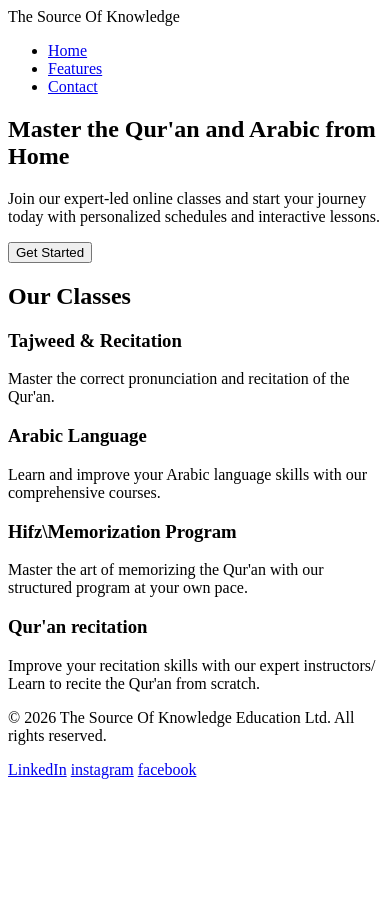
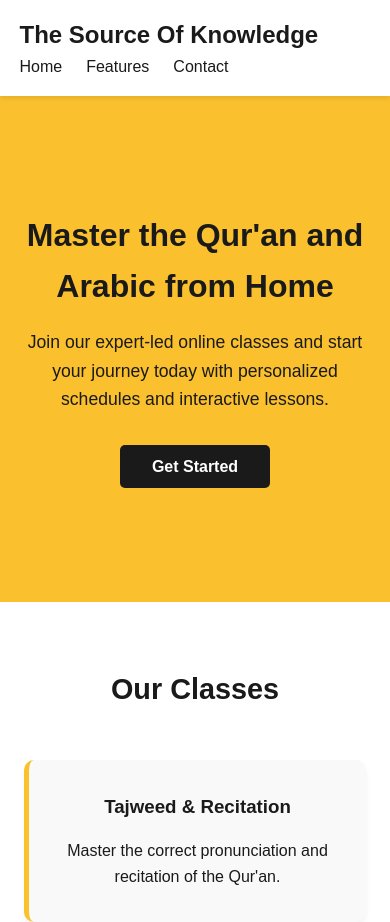
Before and after one commit to afeezabdullahiakorede/Codveda-Internship-Task-1, a plain HTML site: page index.html in a window 390 px wide. Shown: the top 922 px of the page. Before the commit the page ends 844 px from the top, so only its background shows below. Drawn offline with Linux system fonts and the light colour scheme.

Commit message:
feat: styling, implement responsive grid and smooth scrolling, simple fade in animation

```diff
--- a/index.html
+++ b/index.html
@@ -4,7 +4,7 @@
     <meta charset="UTF-8">
     <meta name="viewport" content="width=device-width, initial-scale=1.0">
     <title>Landing Page</title>
-    <link rel="stylesheet" href="style.css">
+    <link rel="stylesheet" href="styles.css">
 </head>
 <body>
    <header>
@@ -57,5 +57,6 @@
     </div>
 </footer>
 
+<script src="script.js"></script>
 </body>
 </html>
--- a/script.js
+++ b/script.js
@@ -0,0 +1,10 @@
+// Select all links with hashes
+document.querySelectorAll('a[href^="#"]').forEach(anchor => {
+    anchor.addEventListener('click', function (e) {
+        e.preventDefault();
+
+        document.querySelector(this.getAttribute('href')).scrollIntoView({
+            behavior: 'smooth'
+        });
+    });
+});
--- a/styles.css
+++ b/styles.css
@@ -0,0 +1,187 @@
+header {
+    background-color: var(--pure-white);
+    padding: 1rem 5%;
+    display: flex;
+    justify-content: space-between;
+    align-items: center;
+    box-shadow: 0 2px 5px rgba(0,0,0,0.1);
+    position: sticky;
+    top: 0;
+    z-index: 1000;
+}
+
+.logo {
+    font-size: 1.5rem;
+    font-weight: bold;
+    color: var(--dark-black);
+}
+
+nav ul {
+    display: flex;
+    gap: 1.5rem;
+}
+
+nav ul li a:hover {
+    color: var(--primary-yellow);
+}
+
+
+/* 1. Global Reset */
+* {
+    margin: 0;
+    padding: 0;
+    box-sizing: border-box;
+}
+
+/* 2. Color Variables (Brand color) */
+:root {
+    --primary-yellow: #fbc02d;
+    --dark-black: #1a1a1a;
+    --pure-white: #ffffff;
+    --accent-green: #2e7d32;
+    --font-main: 'Arial', sans-serif;
+}
+
+/* 3. Base Body Styles */
+body {
+    font-family: var(--font-main);
+    line-height: 1.6;
+    color: var(--dark-black);
+    background-color: var(--pure-white);
+}
+
+/* 4. Basic Link Reset */
+a {
+    text-decoration: none;
+    color: inherit;
+}
+
+ul {
+    list-style: none;
+}
+
+/* 5. Hero Section Styling */
+.hero {
+    background-color: var(--primary-yellow);
+    padding: 4rem 1.5rem; /* Space inside the section */
+    text-align: center; /* Centers the text lines */
+    display: flex;
+    flex-direction: column;
+    justify-content: center;
+    align-items: center;
+    min-height: 60vh; /* Ensures the section feels prominent */
+}
+
+.hero h1 {
+    font-size: 2rem;
+    margin-bottom: 1rem;
+}
+
+.hero p {
+    font-size: 1.1rem;
+    margin-bottom: 2rem;
+}
+
+/* 6. Call to Action Button */
+.cta-btn {
+    background-color: var(--dark-black);
+    color: var(--pure-white);
+    padding: 0.8rem 2rem;
+    border: none;
+    border-radius: 5px;
+    font-size: 1rem;
+    font-weight: bold;
+    cursor: pointer;
+    transition: transform 0.2s ease;
+}
+
+.cta-btn:hover {
+    transform: scale(1.05); /* Makes the button slightly grow on hover */
+}
+
+/* 7. Features Section Styling */
+.features {
+    padding: 4rem 1.5rem;
+    background-color: var(--pure-white);
+}
+
+.features h2 {
+    text-align: center;
+    margin-bottom: 3rem;
+    font-size: 1.8rem;
+}
+
+/* The Container */
+.feature-grid {
+    display: flex;
+    flex-direction: column; /* This stacks items vertically */
+    gap: 2rem; /* Creates space between the cards */
+}
+
+/* Individual Feature Cards */
+.feature-item {
+    background: #f9f9f9;
+    padding: 2rem;
+    border-radius: 10px;
+    border-left: 5px solid var(--primary-yellow); /* Branding accent */
+    box-shadow: 0 4px 6px rgba(0,0,0,0.05);
+    text-align: center;
+}
+
+.feature-item h3 {
+    margin-bottom: 1rem;
+    color: var(--dark-black);
+}
+
+/* 8. Footer Styling */
+footer {
+    background-color: var(--dark-black);
+    color: var(--pure-white);
+    padding: 3rem 1.5rem;
+    text-align: center;
+}
+
+.social-links {
+    margin-top: 1.5rem;
+    display: flex;
+    justify-content: center;
+    gap: 1rem;
+}
+
+.social-links a:hover {
+    color: var(--primary-yellow);
+}
+
+/* 9. Media Query for Tablets and Desktops */
+@media (min-width: 768px) {
+    .feature-grid {
+        display: grid;
+        grid-template-columns: repeat(2, 1fr); /* Creates two equal columns */
+        gap: 2rem;
+    }
+
+    .hero h1 {
+        font-size: 3rem; /* Makes the heading larger on big screens */
+    }
+
+    .hero {
+        min-height: 80vh; /* More visual impact on desktop */
+    }
+}
+
+/* 10. Define the animation "recipe" */
+@keyframes fadeIn {
+    from {
+        opacity: 0;
+        transform: translateY(20px); /* Starts slightly lower */
+    }
+    to {
+        opacity: 1;
+        transform: translateY(0); /* Ends in its natural position */
+    }
+}
+
+/* 11. Apply it to the Hero content */
+.hero h1, .hero p, .hero .cta-btn {
+    animation: fadeIn 2.0s ease-out forwards;
+}
```
